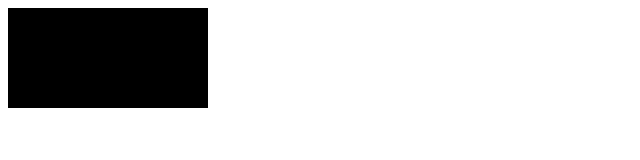
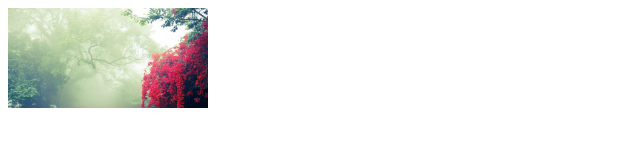
Before and after one commit to Dennis6506/git002, a plain HTML site: page index.html in a window 1280 px wide. Shown: the whole page, without its empty margins (0-640 px from the left). Drawn offline with Linux system fonts and the light colour scheme.

Commit message:
header加上圖片

```diff
--- a/main.css
+++ b/main.css
@@ -2,4 +2,6 @@ header{
     background: #000;
     width: 200px;
     height: 100px;
+    background-image: url('images/alishan-2136879_1280.jpg');
+    background-size: cover;
 }
```
Also changed, not shown: images/alishan-2136879_1280.jpg (added).
